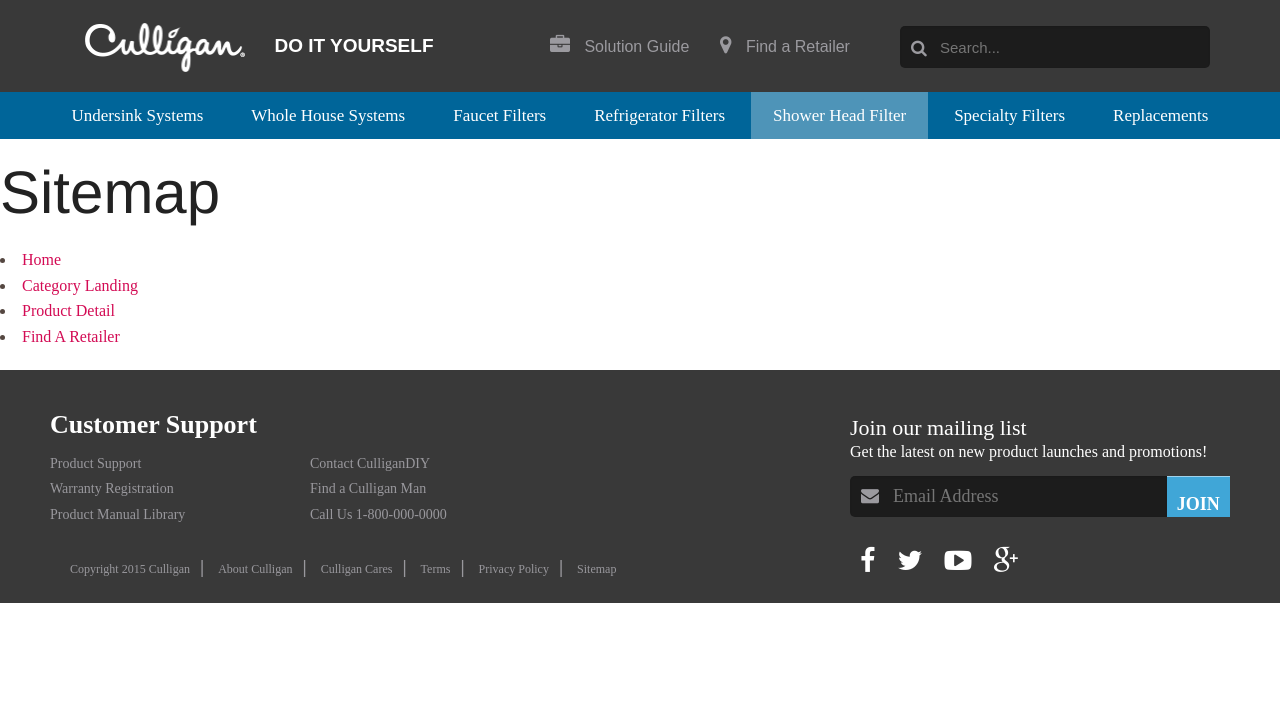
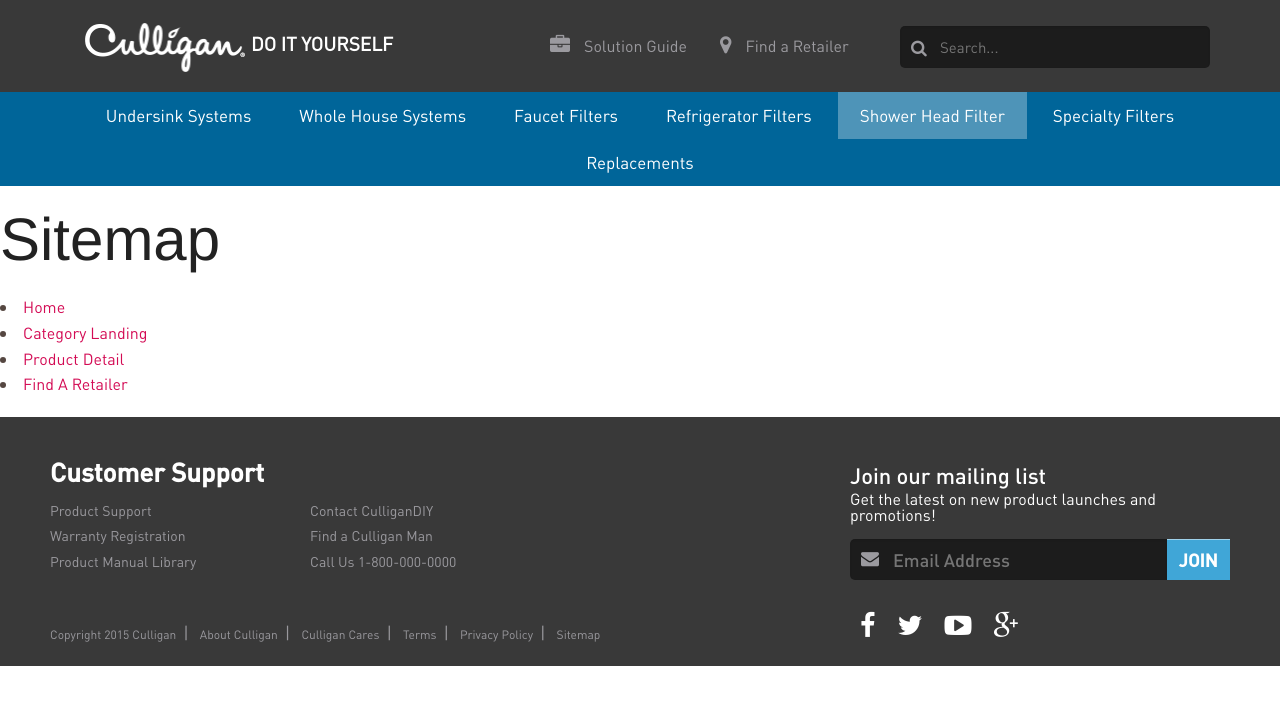
Before and after one commit to zheindel/culligan-diy, a Jekyll site: the page built from _build/index.html, in a window 1280 px wide. Shown: the top 705 px of the page. Built offline with Jekyll 4.4.1, drawn with Linux system fonts in a browser that asks for light colours; some web fonts are replaced.

Commit message:
Issues: #8, #13, #17, #18, #19, #23, #24.

```diff
--- a/_build/_includes/blue-banner-callout.html
+++ b/_build/_includes/blue-banner-callout.html
@@ -2,7 +2,7 @@
 	<div class="banner-title show-for-small">
 		Aqua Clear Drinking Water System
 	</div>
-	<div class="small-6 medium-6 columns">
+	<div class="small-12 medium-6 columns">
 		<div class="banner-left">
 			<div class="banner-title hide-for-small hide-for-medium">
 				Aqua Clear Drinking Water System
@@ -10,7 +10,7 @@
 			<img src="{{ page.path }}img/blue-banner/water-filter.png" />
 		</div>
 	</div>
-	<div class="small-6 medium-6 columns">
+	<div class="small-12 medium-6 columns">
 		<div class="banner-content">
 			"<span>The Aqua Clear Drinking Water System</span> is ulla dictum tortor vel cursus sollicitudin. Phasellus et lacus ut sapien dapibus viverra quis at enim. Nunc aliquam eget quam ut maximus ulla dictum tortor."
 		</div>
--- a/_build/_scss/_font-face.scss
+++ b/_build/_scss/_font-face.scss
@@ -5,11 +5,7 @@
 @mixin declare-font-face($font-family, $font-filename, $font-weight, $font-style) {
   @font-face {
     font-family: "#{$font-family}";
-    src: url("../fonts/#{$font-filename}.eot");
-    src: url("../fonts/#{$font-filename}.eot?#iefix") format("embedded-opentype"),
-         url("../fonts/#{$font-filename}.woff") format("woff"),
-         url("../fonts/#{$font-filename}.ttf") format("truetype"),
-         url("../fonts/#{$font-filename}.svg##{$font-family}") format("svg");
+    src: url("../fonts/#{$font-filename}.otf");
     font-weight: $font-weight;
     font-style: $font-style;
   }
--- a/_build/_scss/_normalize.scss
+++ b/_build/_scss/_normalize.scss
@@ -68,7 +68,7 @@
  */
 
 html {
-    font-family: sans-serif; /* 1 */
+    font-family: dinot; /* 1 */
     -ms-text-size-adjust: 100%; /* 2 */
     -webkit-text-size-adjust: 100%; /* 2 */
 }
--- a/_build/_scss/_variables.scss
+++ b/_build/_scss/_variables.scss
@@ -1405,7 +1405,10 @@
 
 
 
-
+@font-face {
+    font-family: myFirstFont;
+    src: url(../fonts/DINOT.otf);
+}
 
 
 
@@ -1424,7 +1427,7 @@
 
 $icon-color: #9B9A9F;
 $header-footer-bg-color: #393939;
-$primary-font: sans-serif;
+$primary-font: 'myFirstFont';
 $secondary-font: '';
 $tag-line-color: #FFF;
 $input-bg-color: #1C1C1C;
--- a/_build/_scss/custom/blue_banner_callout.scss
+++ b/_build/_scss/custom/blue_banner_callout.scss
@@ -18,13 +18,13 @@
 	}
 
 	.banner-title{
-		margin-top:32px;
+		margin-top:25px;
 		color:#FFF;
-		font-size:25px;
+		font-size:22px;
 		text-transform:uppercase;
 		font-weight:800;
 		padding:0px 15px;
-		margin-bottom:20px;
+		margin-bottom:10px;
 	}
 
 	.banner-left{
@@ -32,16 +32,19 @@
 		padding-right:0px;
 
 		img{
-			margin-top:24px;
+			margin-top:24px auto;
+			max-width:300px;
+			width:100%;
+			display:block;
 		}
 	}
 
 	.banner-content{
 		color:#FFF;
-		font-size:25px;
+		font-size:21px;
 		padding:5px 15px 12px 0px;
-		line-height:37px;
-		margin-bottom:16px;
+		line-height:28px;
+		margin-bottom:10px;
 
 		span{
 			font-weight:800;
@@ -49,9 +52,9 @@
 	}
 	.content-author{
 		color:#FFF;
-		font-size:28px;
+		font-size:21px;
 		padding:3px 15px 3px 0px;
-		line-height:40px;
+		line-height:28px;
 		margin-bottom:30px;
 	}
 	.button.transparent{
--- a/_build/_scss/custom/blue_dot_left_callout.scss
+++ b/_build/_scss/custom/blue_dot_left_callout.scss
@@ -1,11 +1,11 @@
 .blue-dot-left{
 	position:relative;
-	margin-bottom:90px;
+	margin-bottom:55px;
 
 	.callout-image{
 		background-size:contain;
 		background-repeat:no-repeat;
-		height:270px;
+		height:215px;
 		background-position:center;
 
 		.dot-callout{
@@ -36,15 +36,15 @@
 		max-width:none;
 
 		.callout-title{
-			font-size:48px;
+			font-size:35px;
 			color:#000;
 			font-weight:800;
-			margin-top:20px;
+			margin-top:11px;
 		}
 		.callout-description{
-			font-size:24px;
-			margin:20px 0px 40px;
-			line-height:28px;
+			font-size:18px;
+			margin:11px 0px 20px;
+			line-height:22px;
 		}
 		.see-all{
 
--- a/_build/_scss/custom/blue_dot_right_callout.scss
+++ b/_build/_scss/custom/blue_dot_right_callout.scss
@@ -4,7 +4,7 @@
 	.callout-image{
 		background-size:contain;
 		background-repeat:no-repeat;
-		height:270px;
+		height:215px;
 		background-position:center;
 
 		.dot-callout{
@@ -37,26 +37,26 @@
 		padding-left:0px;
 
 		.callout-title{
-			font-size:45px;
+			font-size:34px;
 			max-width:none;
-			margin-top:40px;
+			margin-top:34px;
 			color:#000;
 			font-weight:800;
 		}
 		.callout-description{
-			font-size:24px;
-			margin:20px 0px 25px;
-			line-height:28px;
+			font-size:18px;
+			margin:10px 0px 18px;
+			line-height:23px;
 		}
 		.see-all{
 				color:#006896;
-				font-size:27px;
+				font-size:19px;
 
 			a{
 				color:#006896;
 				display:block;
-				margin-top:5px;
-				font-size:27px;
+				margin-top:7px;
+				font-size:19px;
 			}
 		}
 	}
--- a/_build/_scss/custom/feature_hero.scss
+++ b/_build/_scss/custom/feature_hero.scss
@@ -23,18 +23,18 @@
 		left:0;
 		background:rgba(0, 91, 19, 0.7);
 		color:#FFF;
-		padding:50px 28px;
+		padding:36px 28px;
 
 		.colshell{
 			width:auto;
 			float:none;
 
 			.hero-title{
-				font-size:34px;
+				font-size:26px;
 				font-weight:800;
 			}
 			.hero-headline{
-				font-size:40px;
+				font-size:32px;
 				font-weight:800;
 				margin-top:13px;
 				text-transform:uppercase;
@@ -42,8 +42,8 @@
 
 			.hero-content{
 				margin:17px 0px 15px;
-				font-size:23px;
-				line-height:27px;
+				font-size:17px;
+				line-height:22px;
 			}
 		}
 	}
--- a/_build/_scss/custom/footer.scss
+++ b/_build/_scss/custom/footer.scss
@@ -5,9 +5,9 @@
 	.customer-support{
 
 		.support-title{
-			font-size:39px;
+			font-size:30px;
 			font-weight:800;
-			margin-top:36px;
+			margin-top:29px;
 			margin-bottom:10px;
 			color:#FFF;
 
@@ -17,11 +17,11 @@
 			padding-left:0;
 
 			li{
-				margin:13px 0px;
+				margin:9px 0px;
 
 				a{
 					color:#99989D;
-					font-size:19px;
+					font-size:15px;
 				}
 			}
 		}
@@ -30,41 +30,41 @@
 	.mailing-list{
 
 		.mailing-title{
-			font-size:42px;
+			font-size:30px;
 			font-weight:500;
-			margin-top:20px;
-			margin-bottom:20px;
+			margin-top:15px;
+			margin-bottom:10px;
 			color:#FFF;
 		}
 		.mailing-tagline{
 			color:#FFF;
-			font-size:21px;
-			margin-bottom:12px;
+			font-size:15px;
+			margin-bottom:20px;
 		}
 		i{
 			position:absolute;
-			font-size:25px;
-			top:15px;
+			font-size:17px;
+			top:12px;
 			left:15px;
 		}
 		input{
-			padding-left:65px;
-			font-size:22px;
+			padding-left:51px;
+			font-size:17px;
 			border:0;
 			border-radius:5px 0px 0px 5px;
-			height:55px;
+			height:42px;
 			color:#FFF;
 		}
 		a{
-			font-size:23px;
+			font-size:19px;
 			background:#40A6D7;
 			border:0;
-			line-height:56px;
+			line-height:42px;
 		}
 	}
 
 	.social-links{
-		margin-top:30px;
+		margin-top:17px;
 		margin-left:10px;
 
 		ul{
@@ -73,10 +73,10 @@
 
 			li{
 				display:inline-block;
-				margin-right:30px;
+				margin-right:25px;
 
 				a{
-					font-size:35px;
+					font-size:28px;
 
 					i{
 						color:#FFF;
@@ -97,15 +97,14 @@
 			span{
 				color:#99989D;
 				display:inline-block;
-				margin:0px 10px;
-				font-size:19px;
-				font-weight:800;
+				margin:0px 7px;
+				font-size:17px;
 			}
 
 			li{
 				color:#99989D;
 				display:inline-block;
-				font-size:19px;
+				font-size:15px;
 
 				a{
 					color:#99989D;
@@ -195,6 +194,8 @@
 			position:absolute;
 			bottom:0;
 			left:10px;
+			padding:0px;
+
 
 			ul{
 
--- a/_build/_scss/custom/four_featured_products.scss
+++ b/_build/_scss/custom/four_featured_products.scss
@@ -3,8 +3,8 @@
 
 	.colshell{
 		border:1px solid #D5D4DA;
-		padding:0px 25px;
-		margin:0px 25px;
+		padding:0px 0px;
+		margin:0px 10px;
 
 		img{
 			display:block;
@@ -13,9 +13,9 @@
 			margin:28px auto 30px;
 		}
 		.featured-title{
-			font-size:34px;
+			font-size:24px;
 			font-weight:800px;
-			margin-top:20px;
+			margin-top:10px;
 		}
 		.featured-description{
 			margin:10px 0px;
@@ -27,27 +27,27 @@
 
 			label{
 				text-transform:uppercase;
-				font-size:14px;
+				font-size:12px;
 				margin-bottom:10px;
 				font-weight:800;
 			}
 			input{
 				background:#49AE48;
 				color:#FFF;
-				padding:6px 10px;
+				padding:3px 10px;
 				text-transform:uppercase;
 				border:none;
 				border-radius:3px;
-				font-size:14px;
-				margin-bottom:16px;
+				font-size:12px;
+				margin-bottom:10px;
 				font-weight:800;
-				margin-right:12px;
+				margin-right:6px;
 			}
 		}
 
 		.view-details{
-			margin:61px 0px 22px;
-			font-size:30px;
+			margin:45px 0px 22px;
+			font-size:24px;
 
 			a{
 				color:#49AE48;
@@ -55,10 +55,10 @@
 		}
 	}
 	.featured-bar{
-		height:25px;
+		height:17px;
 		background:#49AE48;
 		width:auto;
-		margin:0px 25px;
+		margin:0px 10px;
 	}
 
 	.featured-containment{
@@ -94,8 +94,8 @@
 			border-radius:5px;
 			outline:0;
 			border:0;
-			font-size:26px;
-			padding:30px 15px;
+			font-size:22px;
+			padding:22px 15px;
 
 			a{
 				color:#FFF;
--- a/_build/_scss/custom/header.scss
+++ b/_build/_scss/custom/header.scss
@@ -44,7 +44,7 @@
 
 .mobile-header{
 	background:#393939;
-	min-height:95px;
+	min-height:82px;
 }
 
 .fa{
@@ -55,10 +55,10 @@
 	position:relative;
 	display:inline-block;
 	margin-top:25px;
-	width:150px;
-	margin-right:42px;
+	width:127px;
+	margin-right:30px;
 	z-index:5;
-	margin-left:20px;
+	margin-left:15px;
 
 	img{
 		width:100%;
@@ -72,7 +72,7 @@
 	color:$tag-line-color;
 	text-transform:uppercase;
 	font-weight:bold;
-	font-size:18px;
+	font-size:15px;
 	z-index:5;
 }
 .top-header{
--- a/_build/_scss/custom/home.scss
+++ b/_build/_scss/custom/home.scss
@@ -2,19 +2,19 @@
 	position:absolute;
 	z-index:4;
 	display:none;
-	top:6px;
+	top:137px;
 	left:0px;
 	right:0px;
 	opacity:0.2;
-	width:1320px;
-	height:5070px;
+	width:450px;
+	height:4033px;
 	margin:0 auto;
 	background-repeat:no-repeat;
 }
 
 .blue-dot-callout{
-	margin:-120px 0px 145px;
-	padding:0px 25px;
+	margin:-138px 0px 120px;
+	padding:0px 15px;
 }
 
 
--- a/_build/_scss/custom/innovative-droplet-full.scss
+++ b/_build/_scss/custom/innovative-droplet-full.scss
@@ -2,7 +2,7 @@
 	margin-top:30px;
 
 	.innovative-header{
-		font-size:65px;
+		font-size:50px;
 		text-align:center;
 		font-weight:800;
 		padding:15px 20px;
--- a/_build/_scss/custom/page_content.scss
+++ b/_build/_scss/custom/page_content.scss
@@ -1,16 +1,16 @@
 .page-content-include{
-	margin:145px 0px 70px;
+	margin:105px 0px 55px;
 	padding:0px 35px;
 	color:#000;
 
 	.content-title{
-		font-size:44px;
+		font-size:36px;
 		margin-bottom:25px;
 		font-weight:800;
 	}
 	.content-description{
-		font-size:22px;
-		line-height:28px;
+		font-size:17px;
+		line-height:22px;
 	}
 }
 
--- a/_build/_scss/custom/tall_hero.scss
+++ b/_build/_scss/custom/tall_hero.scss
@@ -1,7 +1,7 @@
 .home-hero-section{
 	position:relative;
 	padding-bottom:25px;
-	height:390px;
+	height:312px;
 	margin-bottom:30px;
 
 	.hero-background-image{
@@ -11,7 +11,7 @@
 		top:0px;
 		opacity:1;
 		width:100%;
-		height:390px;
+		height:312px;
 		margin:0 auto;
 		background-size:cover;
 		background-repeat:no-repeat;
@@ -33,9 +33,9 @@
 			margin-bottom:-192px;
 
 			.hero-headline{
-				font-size:64px;
+				font-size:52px;
 				font-weight:800;
-				line-height:75px;
+				line-height:52px;
 			}
 
 			.hero-content{
@@ -44,13 +44,13 @@
 			}
 			.button.blue{
 				background: $primary-button-color;
-				padding:27px 25px;
+				padding:22px 25px;
 				border:none;
 				outline:none;
 				border-radius:5px;
-				font-size:30px;
+				font-size:23px;
 				margin-top:40px;
-				max-width:325px;
+				max-width:265px;
 				width:100%;
 			}
 		}
--- a/_deploy/feed.xml
+++ b/_deploy/feed.xml
@@ -5,8 +5,8 @@
     <description></description>
     <link>/</link>
     <atom:link href="/feed.xml" rel="self" type="application/rss+xml"/>
-    <pubDate>Wed, 18 Mar 2015 15:37:10 -0700</pubDate>
-    <lastBuildDate>Wed, 18 Mar 2015 15:37:10 -0700</lastBuildDate>
+    <pubDate>Wed, 18 Mar 2015 20:35:17 -0700</pubDate>
+    <lastBuildDate>Wed, 18 Mar 2015 20:35:17 -0700</lastBuildDate>
     <generator>Jekyll v2.5.3</generator>
 
   </channel>
--- a/_deploy/home/index.html
+++ b/_deploy/home/index.html
@@ -696,7 +696,7 @@
 	<div class="banner-title show-for-small">
 		Aqua Clear Drinking Water System
 	</div>
-	<div class="small-6 medium-6 columns">
+	<div class="small-12 medium-6 columns">
 		<div class="banner-left">
 			<div class="banner-title hide-for-small hide-for-medium">
 				Aqua Clear Drinking Water System
@@ -704,7 +704,7 @@
 			<img src="../img/blue-banner/water-filter.png" />
 		</div>
 	</div>
-	<div class="small-6 medium-6 columns">
+	<div class="small-12 medium-6 columns">
 		<div class="banner-content">
 			"<span>The Aqua Clear Drinking Water System</span> is ulla dictum tortor vel cursus sollicitudin. Phasellus et lacus ut sapien dapibus viverra quis at enim. Nunc aliquam eget quam ut maximus ulla dictum tortor."
 		</div>
```
Also changed, not shown: _deploy/css/app.css, 1 other file.
